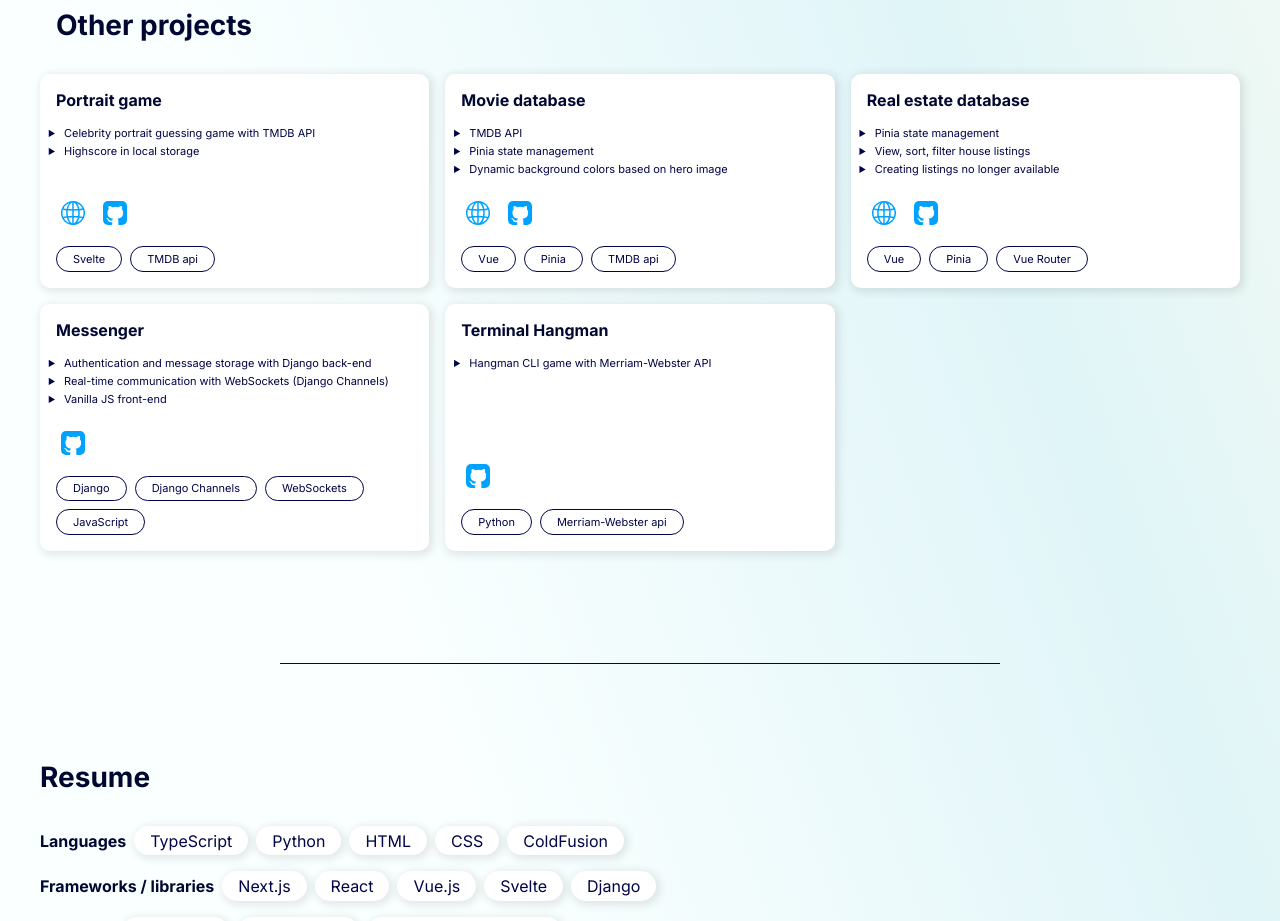
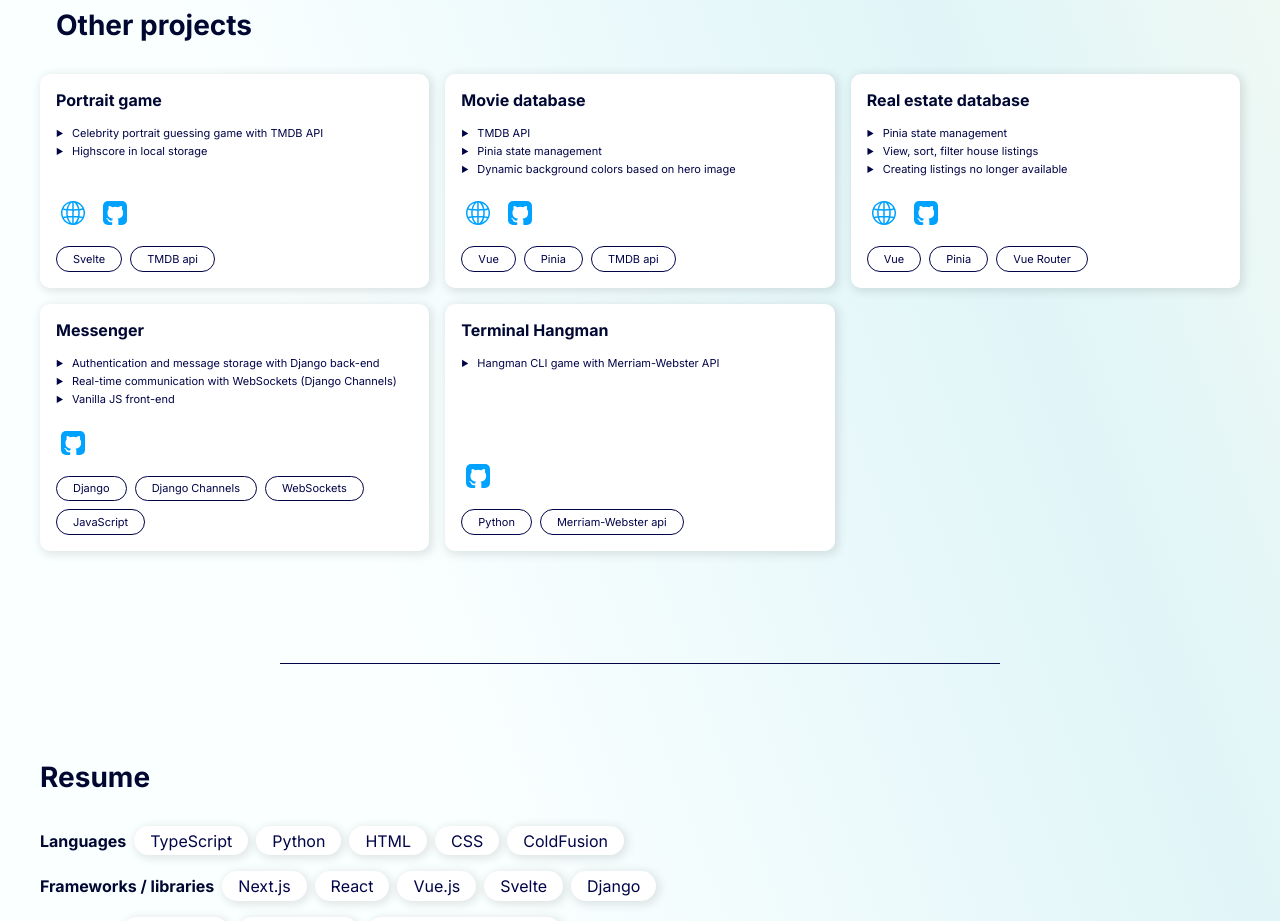
Before and after one commit to crvdam/portfolio_v3, a React (Vite) app in the folder portfolio_v3/: page / in a window 1280 px wide. Shown: the part 1060-1981 px from the top of the page. Built offline with nearby package versions, Linux system fonts and the light colour scheme.

Commit message:
adjusted project features padding

```diff
--- a/portfolio_v3/src/components/Project/Project.css
+++ b/portfolio_v3/src/components/Project/Project.css
@@ -39,7 +39,7 @@
 
 .features-list {
   list-style: disclosure-closed;
-  padding-left: 0.5rem;
+  padding-left: 1rem;
   flex-grow: 1;
 
   li:not(last-child) {
```
